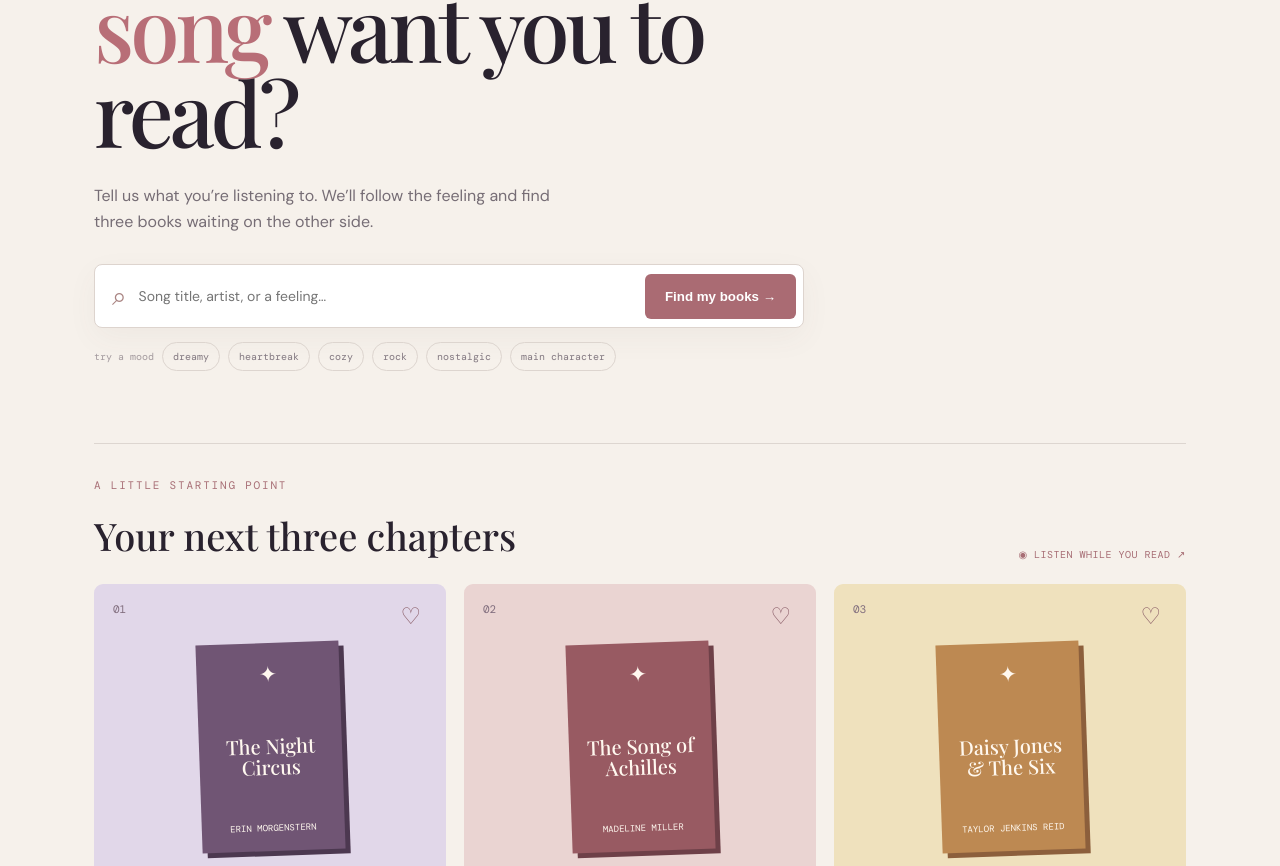
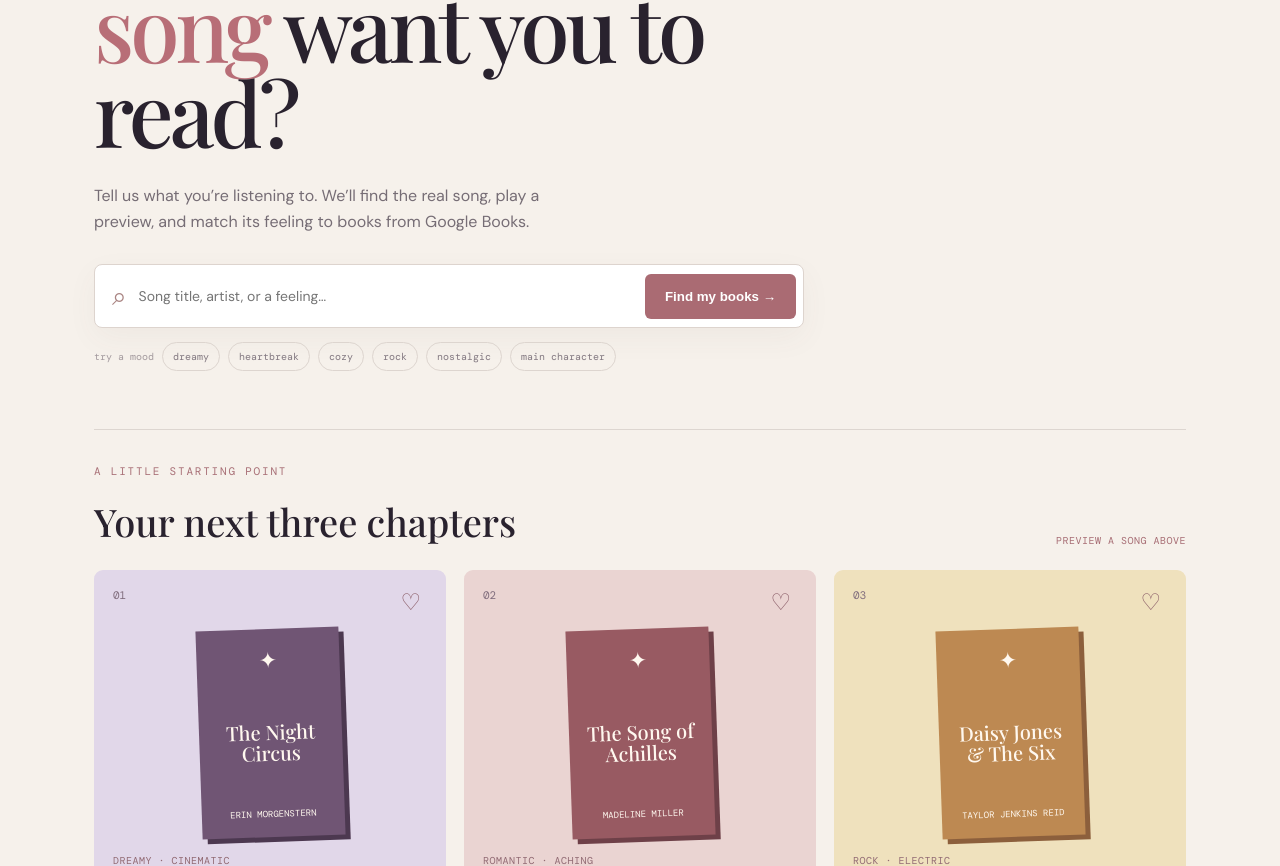
Before and after one commit to coderwriter124/song-to-book-recs, a React (Vite) app: page / in a window 1280 px wide. Shown: the part 290-1156 px from the top of the page. Built offline with nearby package versions, Linux system fonts and the light colour scheme; a web font is replaced by a local one.

Commit message:
Add live song search, in-app preview playback, Google Books recommendations, and Goodreads links.

```diff
--- a/src/main.jsx
+++ b/src/main.jsx
@@ -2,53 +2,88 @@
 import { createRoot } from 'react-dom/client';
 import './styles.css';
 
-const BOOKS = [
-  { title: 'The Night Circus', author: 'Erin Morgenstern', tags: ['dreamy', 'cinematic', 'mysterious', 'magic'], description: 'A midnight circus, impossible wonders, and a love story that feels like a secret.', tone: 'dreamy · cinematic', color: 'plum' },
-  { title: 'The Song of Achilles', author: 'Madeline Miller', tags: ['heartbreak', 'romantic', 'epic', 'sad'], description: 'A tender myth about love, fate, and the kind of ache that stays with you.', tone: 'romantic · aching', color: 'wine' },
-  { title: 'Daisy Jones & The Six', author: 'Taylor Jenkins Reid', tags: ['rock', 'music', 'messy', 'electric'], description: 'Backstage secrets, complicated people, and a band that sounds like trouble.', tone: 'rock · electric', color: 'gold' },
-  { title: 'A Psalm for the Wild-Built', author: 'Becky Chambers', tags: ['cozy', 'hopeful', 'soft', 'peaceful'], description: 'A gentle journey through tea, friendship, and what it means to live well.', tone: 'cozy · hopeful', color: 'sage' },
-  { title: 'Tomorrow, and Tomorrow, and Tomorrow', author: 'Gabrielle Zevin', tags: ['nostalgic', 'tender', 'friendship', 'electric'], description: 'A luminous story about friendship, creativity, and the games we play together.', tone: 'nostalgic · tender', color: 'blue' },
-  { title: 'The Seven Husbands of Evelyn Hugo', author: 'Taylor Jenkins Reid', tags: ['glamorous', 'bittersweet', 'dramatic', 'fame'], description: 'Old Hollywood glamour, hidden truths, and a life big enough for a whole soundtrack.', tone: 'glamorous · dramatic', color: 'rose' },
+const STARTER_BOOKS = [
+  { title: 'The Night Circus', authors: ['Erin Morgenstern'], description: 'A midnight circus, impossible wonders, and a love story that feels like a secret.', tone: 'dreamy · cinematic', color: 'plum', infoLink: 'https://books.google.com/' },
+  { title: 'The Song of Achilles', authors: ['Madeline Miller'], description: 'A tender myth about love, fate, and the kind of ache that stays with you.', tone: 'romantic · aching', color: 'wine', infoLink: 'https://books.google.com/' },
+  { title: 'Daisy Jones & The Six', authors: ['Taylor Jenkins Reid'], description: 'Backstage secrets, complicated people, and a band that sounds like trouble.', tone: 'rock · electric', color: 'gold', infoLink: 'https://books.google.com/' },
 ];
+const COLORS = ['plum', 'wine', 'gold', 'sage', 'blue', 'rose'];
+const MOODS = ['dreamy', 'heartbreak', 'cozy', 'rock', 'nostalgic', 'main character'];
+const MOOD_WORDS = { dreamy: ['dreamy', 'magic', 'wonder'], heartbreak: ['love', 'loss', 'romance'], cozy: ['cozy', 'friendship', 'hope'], rock: ['music', 'fame', 'band'], nostalgic: ['nostalgia', 'memory', 'friendship'], 'main character': ['glamour', 'ambition', 'identity'] };
 
-const MOODS = ['dreamy', 'heartbreak', 'cozy', 'rock', 'nostalgic', 'main character'];
-function tokens(text) { return text.toLowerCase().split(/[^a-z]+/).filter(Boolean); }
-function getMatches(song) {
-  const words = tokens(song);
-  return [...BOOKS].map((book) => ({ ...book, score: book.tags.reduce((total, tag) => total + (words.some((word) => word.includes(tag) || tag.includes(word)) ? 5 : 0), 0) + (words.length % 3) })).sort((a, b) => b.score - a.score).slice(0, 3);
+const tokens = (text) => text.toLowerCase().split(/[^a-z]+/).filter(Boolean);
+function inferMood(text) {
+  const words = tokens(text);
+  const scores = Object.entries(MOOD_WORDS).map(([mood, terms]) => [mood, terms.reduce((n, term) => n + (words.some((word) => word.includes(term) || term.includes(word)) ? 1 : 0), 0)]);
+  return scores.sort((a, b) => b[1] - a[1])[0][0] || 'dreamy';
+}
+
+async function searchDeezer(song) {
+  const response = await fetch(`https://api.deezer.com/search?q=${encodeURIComponent(song)}&limit=1`);
+  if (!response.ok) throw new Error('Song search failed');
+  const data = await response.json();
+  if (!data.data?.length) throw new Error('Song not found');
+  const track = data.data[0];
+  return { title: track.title, artist: track.artist.name, album: track.album.title, cover: track.album.cover_medium, preview: track.preview, deezerUrl: track.link };
+}
+
+async function searchGoogleBooks(song, mood) {
+  const query = `${song} ${mood}`;
+  const response = await fetch(`https://www.googleapis.com/books/v1/volumes?q=${encodeURIComponent(query)}&maxResults=10&orderBy=relevance`);
+  if (!response.ok) throw new Error('Book search failed');
+  const data = await response.json();
+  return (data.items || []).filter((item) => item.volumeInfo?.title).slice(0, 3).map((item, index) => {
+    const info = item.volumeInfo;
+    const title = info.title;
+    const authors = info.authors || ['Unknown author'];
+    return { title, authors, description: (info.description || `A ${mood} read selected from Google Books for this song.`).replace(/<[^>]*>/g, '').slice(0, 190), tone: `${mood} · song match`, color: COLORS[index], infoLink: info.infoLink || `https://books.google.com/books?id=${item.id}`, goodreads: `https://www.goodreads.com/search?q=${encodeURIComponent(`${title} ${authors[0]}`)}`, thumbnail: info.imageLinks?.thumbnail };
+  });
 }
 
 export default function App() {
   const [song, setSong] = useState('');
-  const [results, setResults] = useState(BOOKS.slice(0, 3));
+  const [track, setTrack] = useState(null);
+  const [results, setResults] = useState(STARTER_BOOKS);
   const [searched, setSearched] = useState('');
+  const [loading, setLoading] = useState(false);
+  const [message, setMessage] = useState('');
   const [favorites, setFavorites] = useState(() => JSON.parse(localStorage.getItem('verse-favorites') || '[]'));
   const saved = useMemo(() => new Set(favorites.map((book) => book.title)), [favorites]);
 
-  function submit(event) {
+  async function submit(event) {
     event.preventDefault();
-    if (!song.trim()) return;
-    setResults(getMatches(song));
-    setSearched(song.trim());
+    if (!song.trim()) return setMessage('Add a song title or artist first.');
+    setLoading(true); setMessage('Finding the song, then matching its feeling to real books…');
+    try {
+      const foundTrack = await searchDeezer(song.trim());
+      const mood = inferMood(`${song} ${foundTrack.title} ${foundTrack.artist}`);
+      const books = await searchGoogleBooks(`${foundTrack.title} ${foundTrack.artist}`, mood);
+      setTrack(foundTrack); setResults(books.length ? books : STARTER_BOOKS); setSearched(song.trim());
+      setMessage(`Matched “${foundTrack.title}” by ${foundTrack.artist} with ${mood} books from Google Books.`);
+    } catch {
+      setTrack(null); setResults(STARTER_BOOKS); setSearched(song.trim());
+      setMessage('I could not reach the public music/book services. Showing starter matches instead.');
+    } finally { setLoading(false); }
   }
   function toggle(book) {
     const next = saved.has(book.title) ? favorites.filter((item) => item.title !== book.title) : [...favorites, book];
     setFavorites(next); localStorage.setItem('verse-favorites', JSON.stringify(next));
   }
-  const musicUrl = `https://www.youtube.com/results?search_query=${encodeURIComponent(searched || song || 'music')}`;
 
   return <div className="page">
     <header><a className="logo" href="/"><span>✦</span> verse</a><div className="header-note">books, by feeling <b>♡ {favorites.length}</b></div></header>
     <main>
-      <section className="hero"><p className="kicker">A recommendation ritual ✺</p><h1>What does your<br /><i>song</i> want you to read?</h1><p className="intro">Tell us what you’re listening to. We’ll follow the feeling and find three books waiting on the other side.</p>
-        <form onSubmit={submit}><span className="magnify">⌕</span><input value={song} onChange={(e) => setSong(e.target.value)} placeholder="Song title, artist, or a feeling…" aria-label="Song title, artist, or feeling" /><button>Find my books <b>→</b></button></form>
+      <section className="hero"><p className="kicker">A recommendation ritual ✺</p><h1>What does your<br /><i>song</i> want you to read?</h1><p className="intro">Tell us what you’re listening to. We’ll find the real song, play a preview, and match its feeling to books from Google Books.</p>
+        <form onSubmit={submit}><span className="magnify">⌕</span><input value={song} onChange={(e) => setSong(e.target.value)} placeholder="Song title, artist, or a feeling…" aria-label="Song title, artist, or feeling" /><button disabled={loading}>{loading ? 'Matching…' : <>Find my books <b>→</b></>}</button></form>
+        {message && <p className="message" role="status">{message}</p>}
         <div className="moods"><span>try a mood</span>{MOODS.map((mood) => <button key={mood} type="button" onClick={() => setSong(mood)}>{mood}</button>)}</div>
       </section>
-      <section className="result-head"><div><p className="kicker">{searched ? `For “${searched}”` : 'A little starting point'}</p><h2>Your next three chapters</h2></div><a className="listen" href={musicUrl} target="_blank" rel="noreferrer">◉ listen while you read ↗</a></section>
-      <section className="grid">{results.map((book, index) => <article className={`card ${book.color}`} key={book.title}><div className="card-head"><span>0{index + 1}</span><button className="save" onClick={() => toggle(book)} aria-label={`Save ${book.title}`}>{saved.has(book.title) ? '♥' : '♡'}</button></div><div className="cover"><span>✦</span><strong>{book.title}</strong><small>{book.author}</small></div><p className="tone">{book.tone}</p><h3>{book.title}</h3><p>{book.description}</p><button className="save-text" onClick={() => toggle(book)}>{saved.has(book.title) ? 'Saved to your shelf ✓' : 'Save to my shelf ＋'}</button></article>)}</section>
-      <aside><span className="spark">✦</span><div><strong>How the magic works</strong><p>Verse uses a small local mood-matching model in your browser. No API key, account, or song data leaving your device.</p></div></aside>
+      {track && <section className="player"><img src={track.cover} alt="" /><div><small>now found</small><strong>{track.title}</strong><span>{track.artist} · {track.album}</span></div>{track.preview ? <audio controls src={track.preview}>Your browser does not support audio.</audio> : <a href={track.deezerUrl} target="_blank" rel="noreferrer">Open song ↗</a>}</section>}
+      <section className="result-head"><div><p className="kicker">{searched ? `For “${searched}”` : 'A little starting point'}</p><h2>Your next three chapters</h2></div>{track ? <a className="listen" href={track.deezerUrl} target="_blank" rel="noreferrer">open full song ↗</a> : <span className="listen">preview a song above</span>}</section>
+      <section className="grid">{results.map((book, index) => <article className={`card ${book.color || COLORS[index]}`} key={`${book.title}-${index}`}><div className="card-head"><span>0{index + 1}</span><button className="save" onClick={() => toggle(book)} aria-label={`Save ${book.title}`}>{saved.has(book.title) ? '♥' : '♡'}</button></div>{book.thumbnail ? <img className="cover-image" src={book.thumbnail} alt="" /> : <div className="cover"><span>✦</span><strong>{book.title}</strong><small>{book.authors?.[0]}</small></div>}<p className="tone">{book.tone}</p><h3>{book.title}</h3><p>{book.description}</p><div className="book-links"><a href={book.infoLink} target="_blank" rel="noreferrer">Google Books ↗</a>{book.goodreads && <a href={book.goodreads} target="_blank" rel="noreferrer">Goodreads ↗</a>}<button className="save-text" onClick={() => toggle(book)}>{saved.has(book.title) ? 'Saved ✓' : 'Save ＋'}</button></div></article>)}</section>
+      <aside><span className="spark">✦</span><div><strong>How the magic works</strong><p>Verse searches Deezer for the real song and a legal 30-second preview, then searches Google Books using the song, artist, and inferred mood. Goodreads links open Goodreads search results rather than scraping the site.</p></div></aside>
     </main>
-    <footer><span>Made for curious readers</span><span>Private by default · free forever</span></footer>
+    <footer><span>Made for curious readers</span><span>Deezer previews · Google Books · Goodreads links</span></footer>
   </div>;
 }
 
```
Also changed, not shown: src/styles.css, 1 other file (tests, documents, lock files or other folders).
